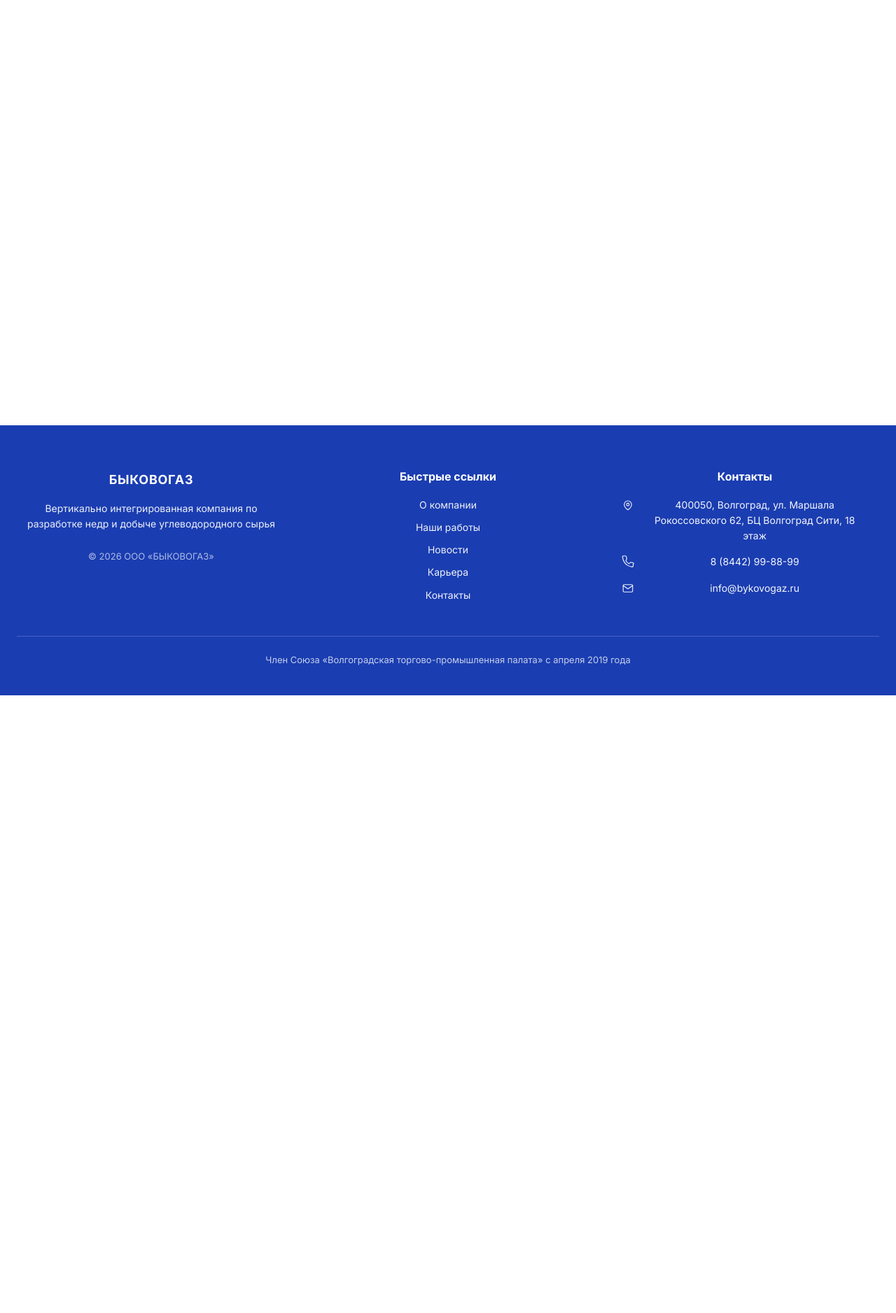
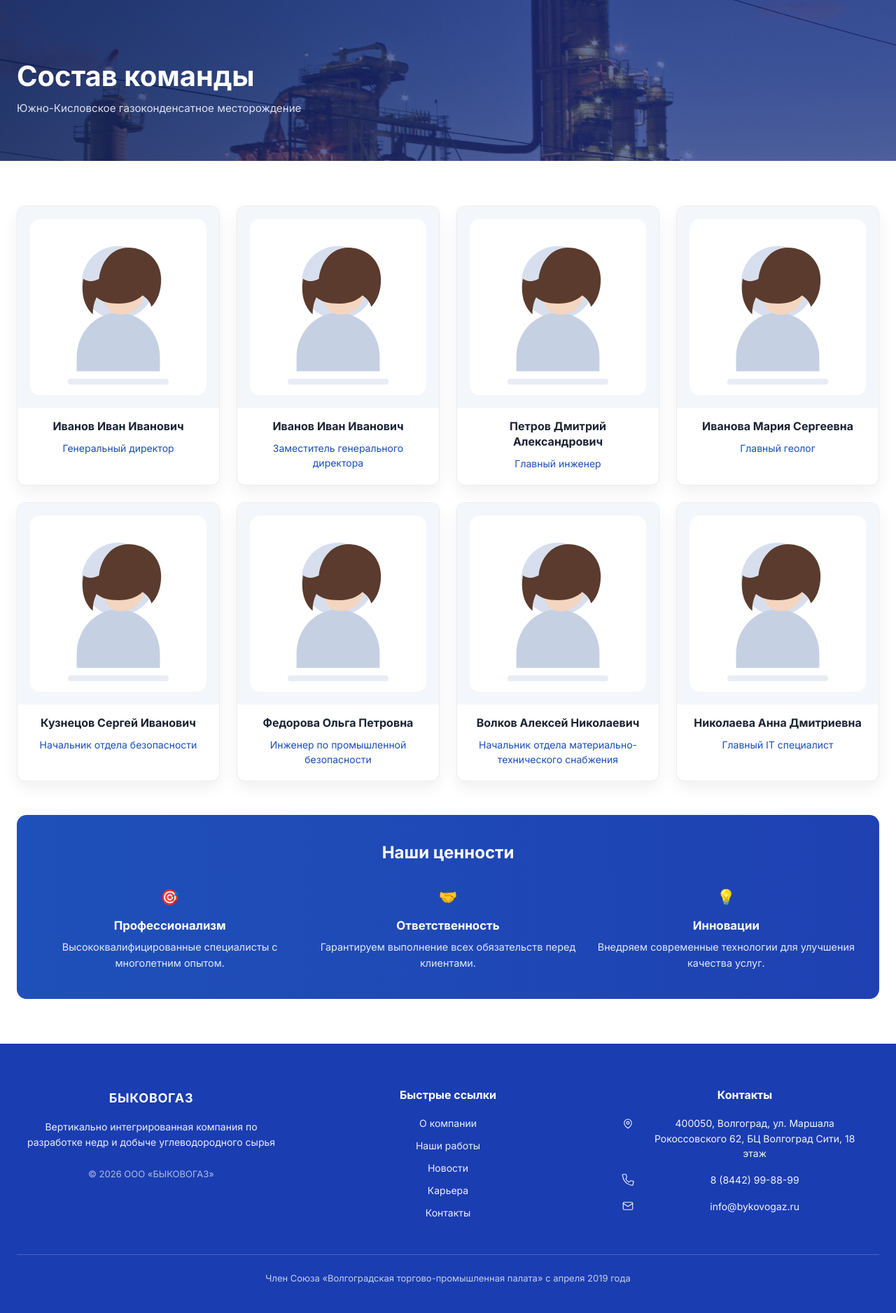
Before and after one commit to vesker034/BYKOVOGAZ, a Django app: page /about/team/ in a window 1280 px wide. Shown: the part 90-1967 px from the top of the page at 70% size. Before the commit the page ends 1084 px from the top, so only its background shows below. Run offline with Django 5.2, Linux system fonts and the light colour scheme.

Commit message:
feat(team): add team page layout

```diff
--- a/main/views.py
+++ b/main/views.py
@@ -34,7 +34,7 @@ def about_field(request):
 
 
 def about_team(request):
-    return render(request, "pages/empty.html", {"page_title": "Состав команды"})
+    return render(request, "pages/about_team.html")
 
 
 def about_license(request):
--- a/static/css/style.css
+++ b/static/css/style.css
@@ -120,6 +120,15 @@ a:hover {
         linear-gradient(0deg, rgba(26, 61, 177, 0.58), rgba(26, 61, 177, 0.58));
 }
 
+.page-hero--team {
+    background-image: url("../img/home-hero.jpg");
+}
+
+.page-hero--team::before {
+    background: linear-gradient(90deg, rgba(10, 24, 54, 0.5) 0%, rgba(10, 24, 54, 0.18) 60%, rgba(10, 24, 54, 0.18) 100%),
+        linear-gradient(0deg, rgba(26, 61, 177, 0.6), rgba(26, 61, 177, 0.6));
+}
+
 .page-hero__inner {
     position: relative;
     z-index: 1;
@@ -374,6 +383,115 @@ a:hover {
 
 .field-page__list li + li {
     margin-top: 0.55rem;
+}
+
+.team-page__grid {
+    display: grid;
+    grid-template-columns: repeat(1, minmax(0, 1fr));
+    gap: 1.5rem;
+}
+
+@media (min-width: 576px) {
+    .team-page__grid {
+        grid-template-columns: repeat(2, minmax(0, 1fr));
+    }
+}
+
+@media (min-width: 992px) {
+    .team-page__grid {
+        grid-template-columns: repeat(4, minmax(0, 1fr));
+    }
+}
+
+.team-card {
+    background-color: #fff;
+    border: 1px solid rgba(15, 25, 40, 0.08);
+    border-radius: 12px;
+    overflow: hidden;
+    box-shadow: 0 10px 22px rgba(18, 22, 31, 0.06);
+}
+
+.team-card__photo {
+    display: block;
+    width: 100%;
+    aspect-ratio: 1 / 1;
+    object-fit: cover;
+    background-color: #f3f6fb;
+}
+
+.team-card__body {
+    padding: 1rem 1rem 1.25rem;
+    text-align: center;
+}
+
+.team-card__name {
+    margin: 0;
+    font-family: var(--font-heading);
+    font-weight: 700;
+    font-size: 1rem;
+    line-height: 1.35;
+    color: var(--color-text);
+}
+
+.team-card__role {
+    margin: 0.65rem 0 0;
+    font-size: 0.875rem;
+    line-height: 1.45;
+    color: var(--color-primary);
+}
+
+.team-values {
+    margin-top: var(--space-12);
+}
+
+.team-values__inner {
+    padding: var(--space-10) var(--space-8);
+    border-radius: 14px;
+    background: linear-gradient(90deg, rgba(26, 77, 184, 0.98), rgba(26, 61, 177, 0.98));
+    color: #fff;
+}
+
+.team-values__title {
+    margin: 0;
+    text-align: center;
+    font-family: var(--font-heading);
+    font-weight: 700;
+    font-size: 1.5rem;
+}
+
+.team-values__grid {
+    display: grid;
+    grid-template-columns: repeat(1, minmax(0, 1fr));
+    gap: 1.5rem;
+    margin-top: var(--space-8);
+}
+
+@media (min-width: 768px) {
+    .team-values__grid {
+        grid-template-columns: repeat(3, minmax(0, 1fr));
+    }
+}
+
+.team-value {
+    text-align: center;
+}
+
+.team-value__icon {
+    font-size: 1.35rem;
+}
+
+.team-value__title {
+    margin: 0.85rem 0 0;
+    font-family: var(--font-heading);
+    font-weight: 700;
+    font-size: 1.05rem;
+}
+
+.team-value__text {
+    margin: 0.55rem 0 0;
+    font-size: 0.9rem;
+    line-height: 1.6;
+    color: rgba(255, 255, 255, 0.88);
 }
 
 /* --- Header (макет Figma) --- */
--- /dev/null
+++ b/templates/pages/about_team.html
@@ -0,0 +1,112 @@
+{% extends "base.html" %}
+{% load static %}
+
+{% block title %}Состав команды | БыковоГаз{% endblock %}
+
+{% block content %}
+<div class="page">
+    {% include "components/page_hero.html" with title="Состав команды" lead="Южно-Кисловское газоконденсатное месторождение" hero_class="page-hero--team" %}
+
+    <section class="section">
+        <div class="site-container">
+            <!-- Позже карточки команды будут заполняться данными из БД. -->
+            <div class="team-page__grid">
+                <article class="team-card">
+                    <img class="team-card__photo" src="{% static 'img/team-placeholder.svg' %}" alt="Иванов Иван Иванович">
+                    <div class="team-card__body">
+                        <h2 class="team-card__name">Иванов Иван Иванович</h2>
+                        <p class="team-card__role">Генеральный директор</p>
+                    </div>
+                </article>
+
+                <article class="team-card">
+                    <img class="team-card__photo" src="{% static 'img/team-placeholder.svg' %}" alt="Иванов Иван Иванович">
+                    <div class="team-card__body">
+                        <h2 class="team-card__name">Иванов Иван Иванович</h2>
+                        <p class="team-card__role">Заместитель генерального директора</p>
+                    </div>
+                </article>
+
+                <article class="team-card">
+                    <img class="team-card__photo" src="{% static 'img/team-placeholder.svg' %}" alt="Петров Дмитрий Александрович">
+                    <div class="team-card__body">
+                        <h2 class="team-card__name">Петров Дмитрий Александрович</h2>
+                        <p class="team-card__role">Главный инженер</p>
+                    </div>
+                </article>
+
+                <article class="team-card">
+                    <img class="team-card__photo" src="{% static 'img/team-placeholder.svg' %}" alt="Иванова Мария Сергеевна">
+                    <div class="team-card__body">
+                        <h2 class="team-card__name">Иванова Мария Сергеевна</h2>
+                        <p class="team-card__role">Главный геолог</p>
+                    </div>
+                </article>
+
+                <article class="team-card">
+                    <img class="team-card__photo" src="{% static 'img/team-placeholder.svg' %}" alt="Кузнецов Сергей Иванович">
+                    <div class="team-card__body">
+                        <h2 class="team-card__name">Кузнецов Сергей Иванович</h2>
+                        <p class="team-card__role">Начальник отдела безопасности</p>
+                    </div>
+                </article>
+
+                <article class="team-card">
+                    <img class="team-card__photo" src="{% static 'img/team-placeholder.svg' %}" alt="Федорова Ольга Петровна">
+                    <div class="team-card__body">
+                        <h2 class="team-card__name">Федорова Ольга Петровна</h2>
+                        <p class="team-card__role">Инженер по промышленной безопасности</p>
+                    </div>
+                </article>
+
+                <article class="team-card">
+                    <img class="team-card__photo" src="{% static 'img/team-placeholder.svg' %}" alt="Волков Алексей Николаевич">
+                    <div class="team-card__body">
+                        <h2 class="team-card__name">Волков Алексей Николаевич</h2>
+                        <p class="team-card__role">Начальник отдела материально-технического снабжения</p>
+                    </div>
+                </article>
+
+                <article class="team-card">
+                    <img class="team-card__photo" src="{% static 'img/team-placeholder.svg' %}" alt="Николаева Анна Дмитриевна">
+                    <div class="team-card__body">
+                        <h2 class="team-card__name">Николаева Анна Дмитриевна</h2>
+                        <p class="team-card__role">Главный IT специалист</p>
+                    </div>
+                </article>
+            </div>
+
+            <section class="team-values">
+                <div class="team-values__inner">
+                    <h2 class="team-values__title">Наши ценности</h2>
+                    <div class="team-values__grid">
+                        <article class="team-value">
+                            <div class="team-value__icon" aria-hidden="true">🎯</div>
+                            <h3 class="team-value__title">Профессионализм</h3>
+                            <p class="team-value__text">
+                                Высококвалифицированные специалисты с многолетним опытом.
+                            </p>
+                        </article>
+
+                        <article class="team-value">
+                            <div class="team-value__icon" aria-hidden="true">🤝</div>
+                            <h3 class="team-value__title">Ответственность</h3>
+                            <p class="team-value__text">
+                                Гарантируем выполнение всех обязательств перед клиентами.
+                            </p>
+                        </article>
+
+                        <article class="team-value">
+                            <div class="team-value__icon" aria-hidden="true">💡</div>
+                            <h3 class="team-value__title">Инновации</h3>
+                            <p class="team-value__text">
+                                Внедряем современные технологии для улучшения качества услуг.
+                            </p>
+                        </article>
+                    </div>
+                </div>
+            </section>
+        </div>
+    </section>
+</div>
+{% endblock %}
```
Also changed, not shown: static/img/team-placeholder.svg (added).
